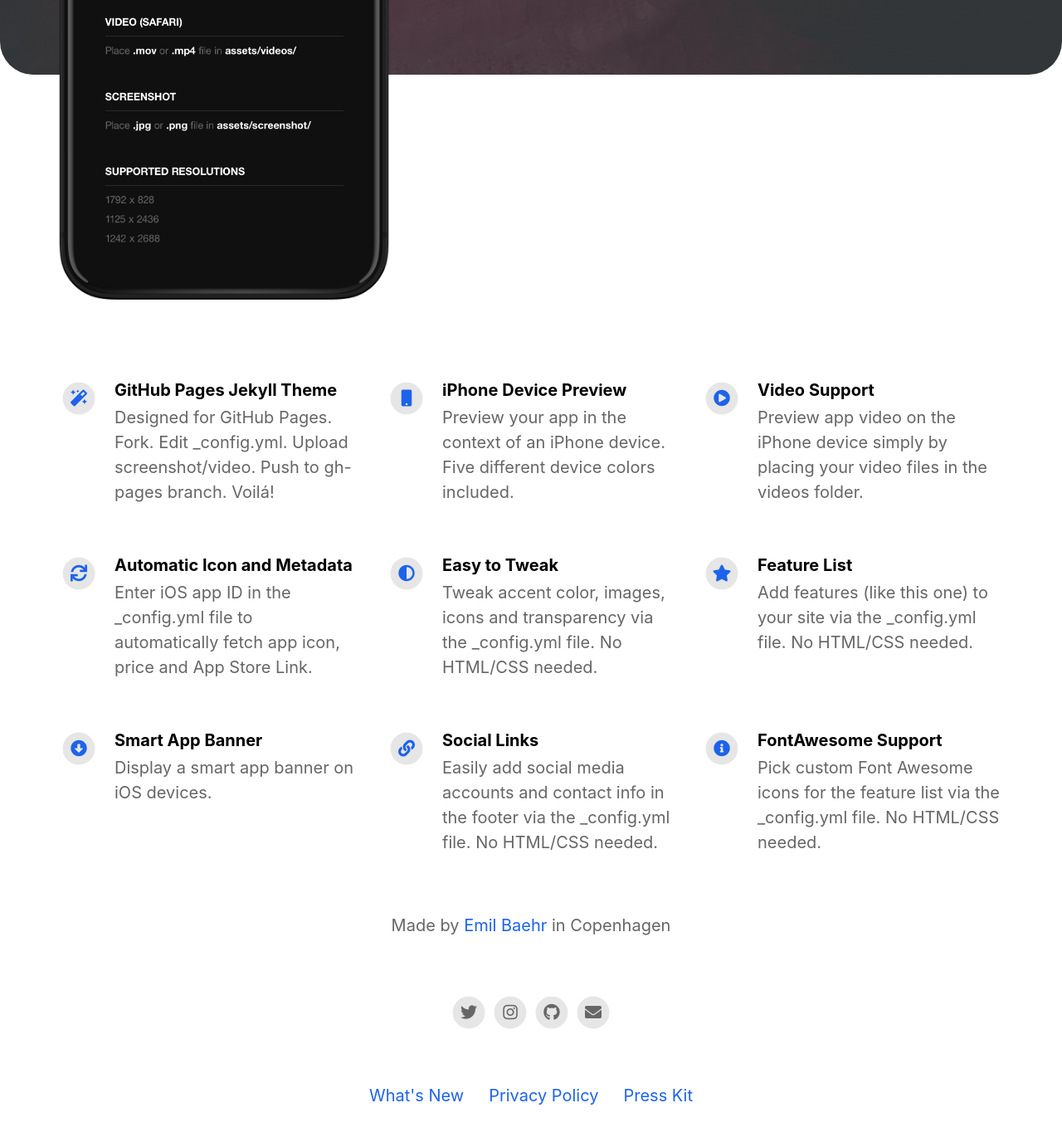
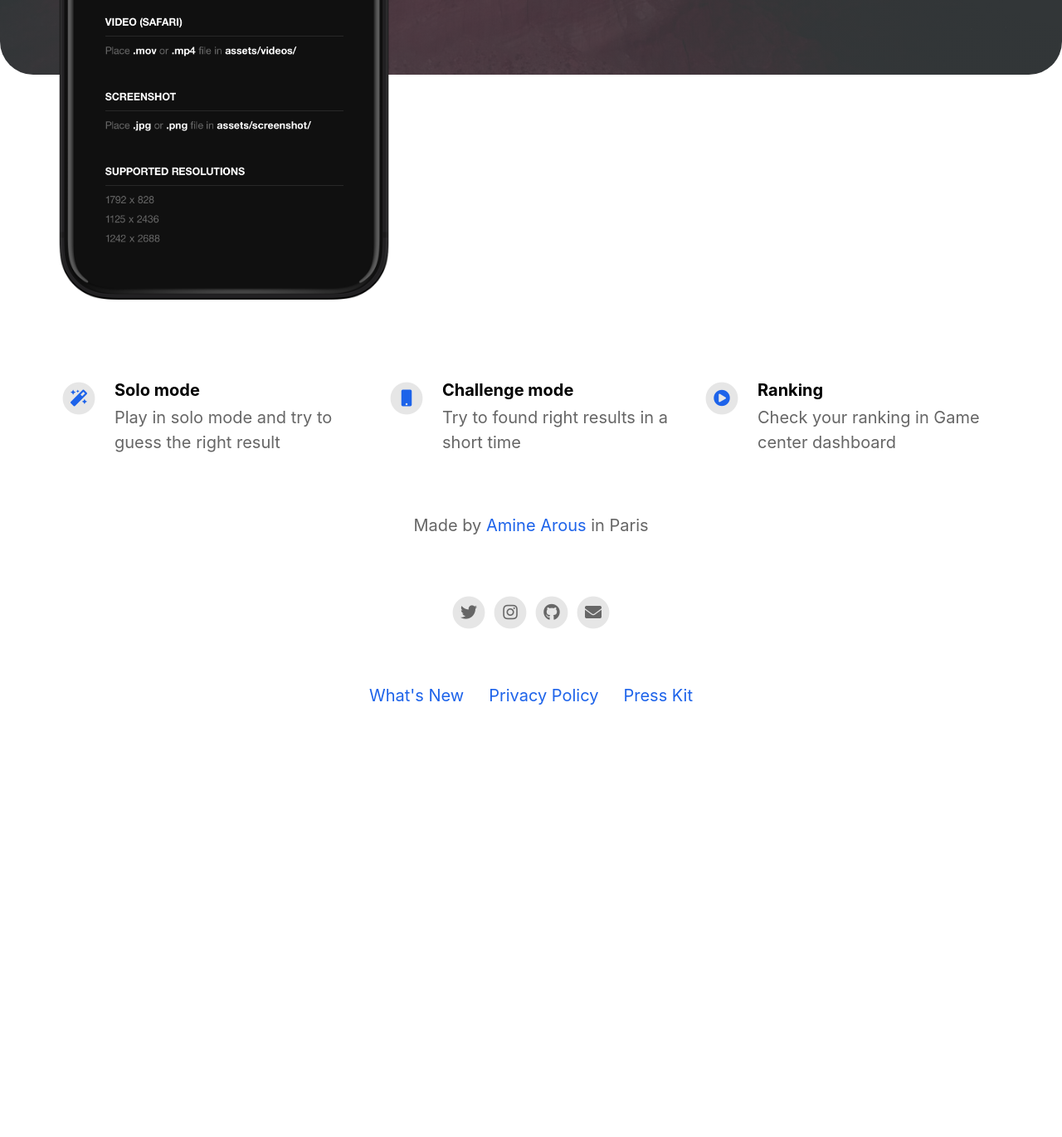
Before and after one commit to AmineArous/brainquizmaster-landingpage, a Jekyll site: the page built from index.html, in a window 1280 px wide and 1400 px high, scrolled down 624 px. Shown: the top 1370 px of the window at 83% size. Built offline with Jekyll 4.4.1, drawn with Linux system fonts in a browser that asks for light colours; nearby versions of some CDN libraries; after the commit the page ends 1542 px from its top, so only the background shows below that; some of the changed text lies outside the part shown.

Commit message:
Update _config.yml

```diff
--- a/_config.yml
+++ b/_config.yml
@@ -2,7 +2,7 @@
 page_title                                :                                           # Automatically populates with app name if not set and if iOS app ID is set. Otherwise enter manually.
 
 # App Info
-ios_app_id                                : 1234793120                                # Required. Enter iOS app ID to automatically populate name, price and icons (e.g. 718043190).
+ios_app_id                                : 6446297886                                # Required. Enter iOS app ID to automatically populate name, price and icons (e.g. 718043190).
 ios_app_country                           : us                                        # Required outside USA. Enter 2 letter country code as in https://en.wikipedia.org/wiki/ISO_3166-1_alpha-2
 
 appstore_link                             :                                           # Automatically populates if not set and if iOS app ID is set. Otherwise enter manually.
@@ -13,21 +13,21 @@ presskit_download_link                    : https://emilbaehr.com
 app_icon                                  : # assets/appicon.png                      # Automatically populates if not set and if iOS app ID is set.  Otherwise enter path to icon file manually.
 app_name                                  :                                           # Automatically populates if not set and if iOS app ID is set.  Otherwise enter manually.
 app_price                                 :                                           # Automatically populates if not set and if iOS app ID is set.  Otherwise enter manually.
-app_description                           : Write a short tagline for your app.
+app_description                           : iOS Puzzle Game!
 
 enable_smart_app_banner                   : true                                      # Set to true to show a smart app banner at top of page on mobile devices.
 
 
 
 # Information About Yourself
-your_name                                 : Emil Baehr
-your_link                                 : https://emilbaehr.com
-your_city                                 : Copenhagen
-email_address                             : emil.baehr@gmail.com
+your_name                                 : Amine Arous
+your_link                                 : https://aminearous.github.io/battleship-landingpage/
+your_city                                 : Paris
+email_address                             : m.aminearous@gmail.com
 facebook_username                         :
-instagram_username                        : ebaehr
-twitter_username                          : ebaehr
-github_username                           : emilbaehr
+instagram_username                        : tamjack75
+twitter_username                          : AmineArous
+github_username                           : AmineArous
 youtube_username                          :
 
 
@@ -35,46 +35,17 @@ youtube_username                          :
 # Feature List                            Edit, add or remove features to be presented.
 features                                  :
 
-  - title                                 : GitHub Pages Jekyll Theme
-    description                           : Designed for GitHub Pages. Fork. Edit _config.yml. Upload screenshot/video. Push to gh-pages branch. Voilá!
+  - title                                 : Solo mode
+    description                           : Play in solo mode and try to guess the right result
     fontawesome_icon_name                 : magic
 
-  - title                                 : iPhone Device Preview
-    description                           : Preview your app in the context of an iPhone device. Five different device colors included.
+  - title                                 : Challenge mode
+    description                           : Try to found right results in a short time
     fontawesome_icon_name                 : mobile
 
-  - title                                 : Video Support
-    description                           : Preview app video on the iPhone device simply by placing your video files in the videos folder.
+  - title                                 : Ranking
+    description                           : Check your ranking in Game center dashboard
     fontawesome_icon_name                 : play-circle
-
-  - title                                 : Automatic Icon and Metadata
-    description                           : Enter iOS app ID in the _config.yml file to automatically fetch app icon, price and App Store Link.
-    fontawesome_icon_name                 : sync
-
-  - title                                 : Easy to Tweak
-    description                           : Tweak accent color, images, icons and transparency via the _config.yml file. No HTML/CSS needed.
-    fontawesome_icon_name                 : adjust
-
-  - title                                 : Feature List
-    description                           : Add features (like this one) to your site via the _config.yml file. No HTML/CSS needed.
-    fontawesome_icon_name                 : star
-
-  - title                                 : Smart App Banner
-    description                           : Display a smart app banner on iOS devices.
-    fontawesome_icon_name                 : arrow-alt-circle-down
-
-  - title                                 : Social Links
-    description                           : Easily add social media accounts and contact info in the footer via the _config.yml file. No HTML/CSS needed.
-    fontawesome_icon_name                 : link
-
-  - title                                 : FontAwesome Support
-    description                           : Pick custom Font Awesome icons for the feature list via the _config.yml file. No HTML/CSS needed.
-    fontawesome_icon_name                 : info-circle
-
-  - title                                 : # New Feature Title
-    description                           : # New Feature Description
-    fontawesome_icon_name                 : # Enter Font Awesome icon name (e.g. star). Find icons on fontawesome.com/icons.
-
 
 
 # Theme Settings
```
